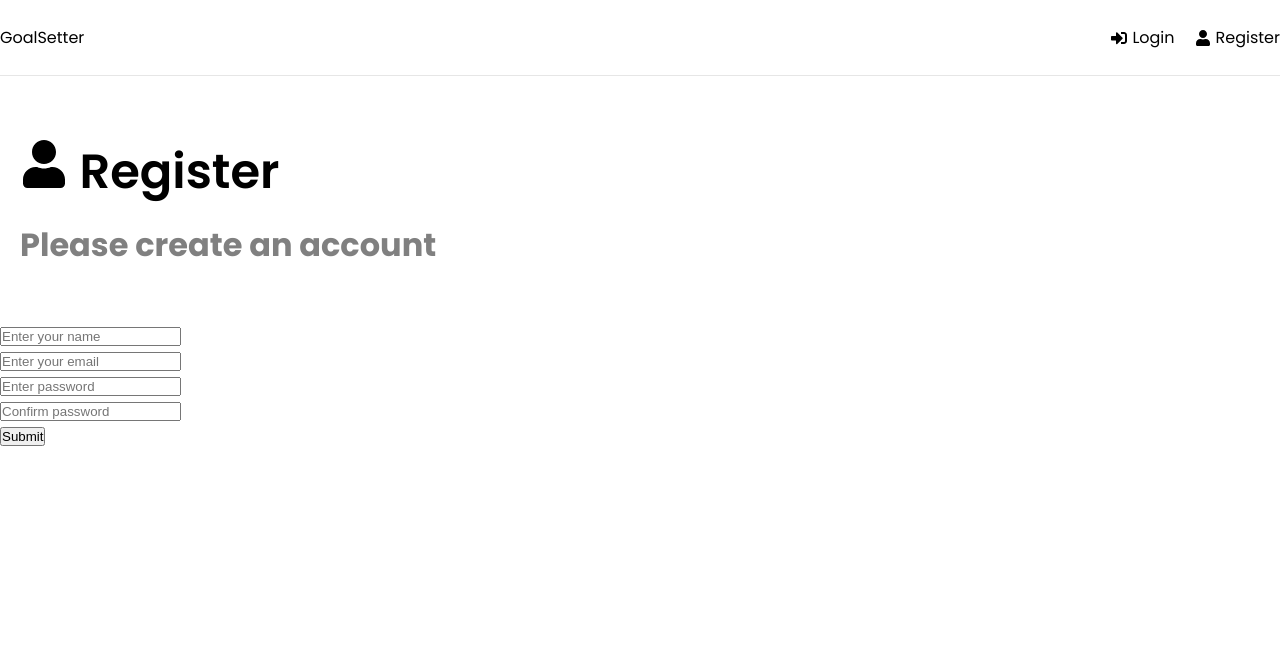
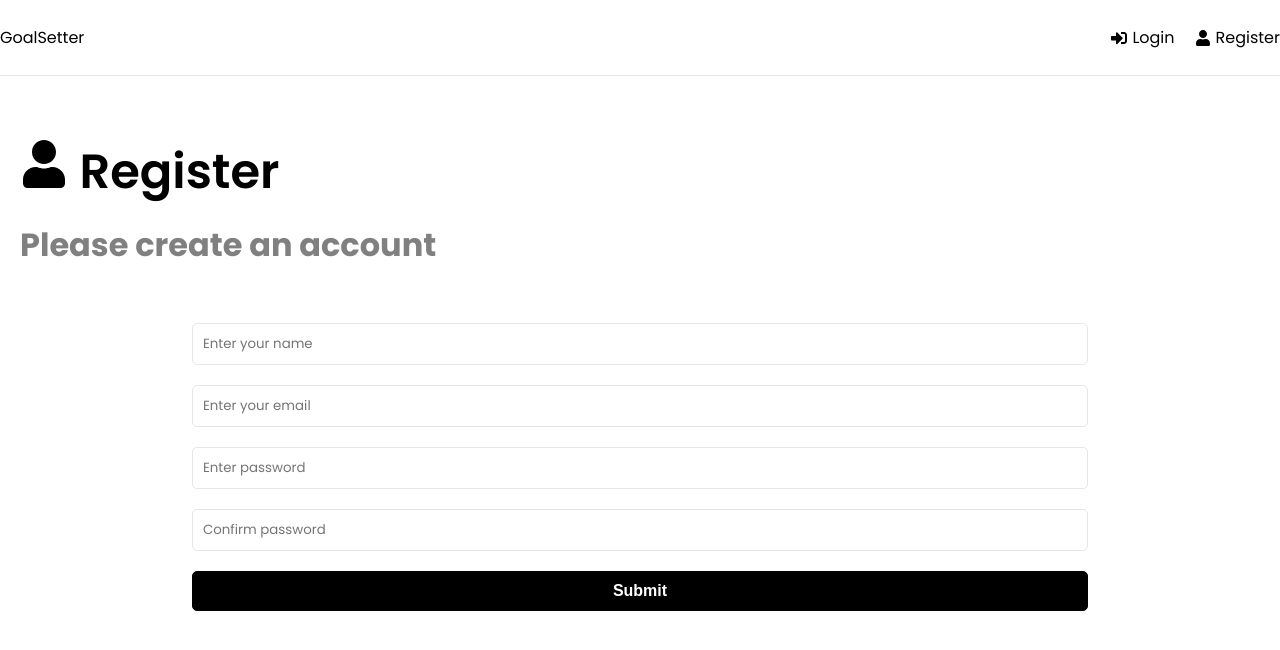
Before and after one commit to becathey/goals-mern, a React (Create React App) app in the folder frontend/: page /register in a window 1280 px wide. Shown: the top 650 px of the page. Built offline with nearby package versions, Linux system fonts and the light colour scheme.

Commit message:
Add styling to Register component

```diff
--- a/frontend/src/index.css
+++ b/frontend/src/index.css
@@ -47,3 +47,47 @@ h1, h2, h3 {
   padding: 0 20px;
 }
 .heading p {color: hsl(0, 0%, 50%);}
+
+.form/*, .content */ {
+  width: 70%;
+  margin: 0 auto;
+}
+.form-group {margin-bottom: 10px;}
+.form-group input/*, .form-group textarea, .form-group select */ {
+  width: 100%;
+  margin-bottom: 10px;
+  padding: 10px;
+  border: 1px solid hsl(0, 0%, 90%);
+  border-radius: 5px;
+  font-family: inherit;
+}
+/* .form-group label {
+  display: block;
+  margin: 0 0 5px 3px;
+  text-align: left;
+} */
+.btn {
+  display: flex;
+  justify-content: center;
+  align-items: center;
+  padding: 10px 20px;
+  border: 1px solid #000;
+  border-radius: 5px;
+  background: #000;
+  color: #fff;
+  font-size: 16px;
+  font-weight: 700;
+  cursor: pointer;
+  text-align: center;
+  appearance: button;
+}
+/* .btn svg {margin-right: 8px;} */
+/* .btn-reverse {
+  background: #fff;
+  color: #000;
+} */
+.btn-block {
+  width: 100%;
+  margin-bottom: 20px;
+}
+.btn:hover {transform: scale(0.98);}
```
